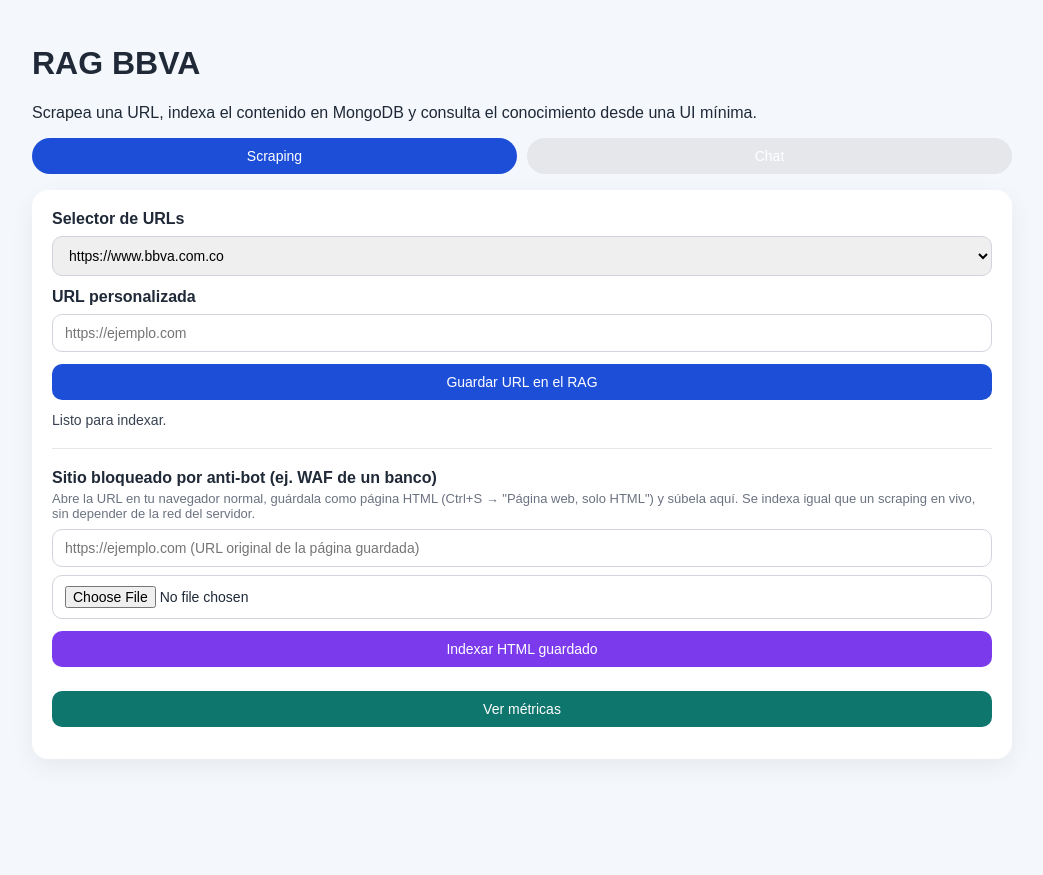
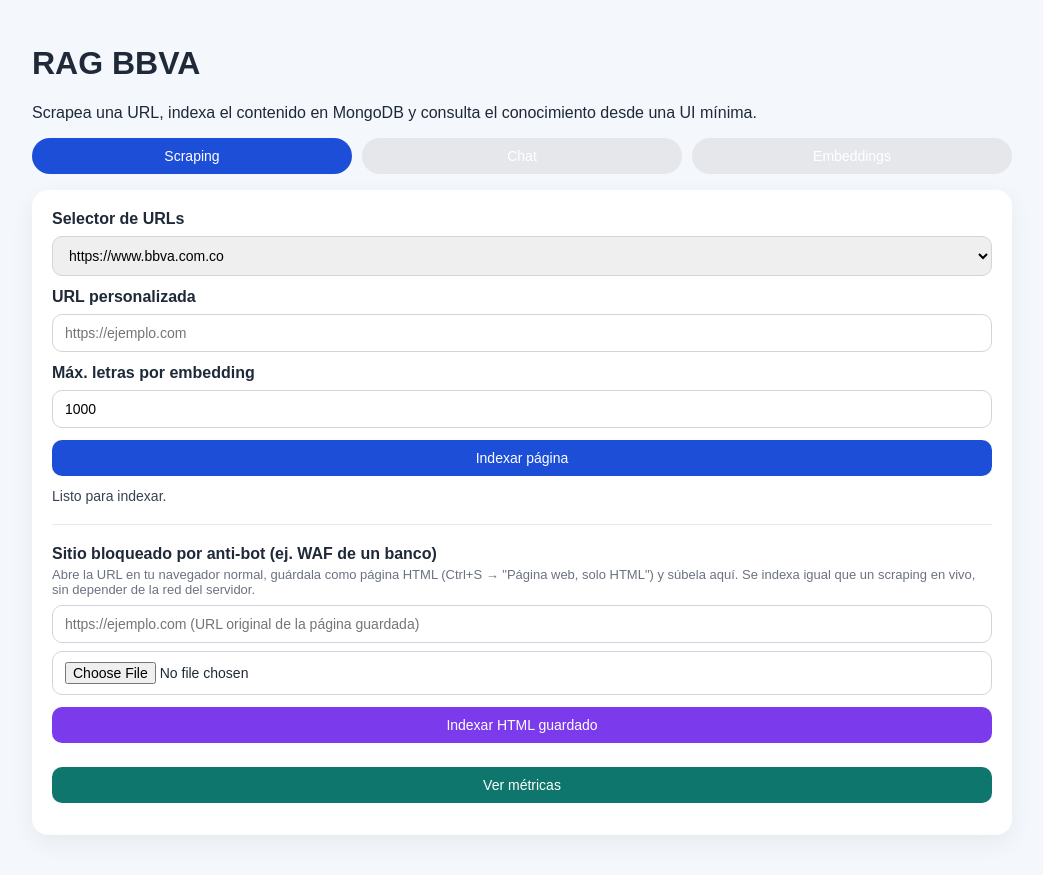
Before and after one commit to Fankrit10/Agent_BBVA, a FastAPI app: page / in a window 1280 px wide. Shown: the whole page, without its empty margins (118-1161 px from the left). Before the commit the page ends 727 px from the top, so only its background shows below. Run offline with FastAPI, Linux system fonts and the light colour scheme.

Commit message:
Final delivery

```diff
--- a/app/config.py
+++ b/app/config.py
@@ -16,6 +16,7 @@
     ]
     CHUNK_SIZE = int(os.getenv("CHUNK_SIZE", "600"))
     CHAT_WINDOW = int(os.getenv("CHAT_WINDOW", "6"))
+    MAX_CHARS_PER_EMBEDDING = int(os.getenv("MAX_CHARS_PER_EMBEDDING", "300"))
     LLM_MODEL = os.getenv("LLM_MODEL", "HuggingFaceH4/zephyr-7b-beta").strip(" '\"")
     HF_TOKEN = os.getenv("HF_TOKEN", "").strip(" '\"")
     LLM_MAX_NEW_TOKENS = int(os.getenv("LLM_MAX_NEW_TOKENS", "300"))
--- a/app/main.py
+++ b/app/main.py
@@ -57,15 +57,29 @@
 async def scrape_and_index(request: Request) -> dict[str, object]:
     payload = await request.json()
     url = payload.get("url", "").strip()
+    max_chars_value = payload.get("max_chars_per_embedding")
     if not url:
         raise HTTPException(status_code=400, detail="Se requiere una URL")
+
+    max_chars_per_embedding = None
+    if max_chars_value is not None:
+        try:
+            max_chars_per_embedding = int(max_chars_value)
+        except (TypeError, ValueError):
+            raise HTTPException(status_code=400, detail="max_chars_per_embedding debe ser un número entero")
+        if max_chars_per_embedding <= 0:
+            raise HTTPException(status_code=400, detail="max_chars_per_embedding debe ser mayor que 0")
 
     scraper_service = getattr(app.state, "scraper_service", None)
     if scraper_service is None:
         raise HTTPException(status_code=500, detail="Servicio no inicializado")
 
     try:
-        result = await run_in_threadpool(scraper_service.scrape_and_index, url)
+        result = await run_in_threadpool(
+            scraper_service.scrape_and_index,
+            url,
+            max_chars_per_embedding,
+        )
     except Exception as exc:  # noqa: BLE001
         raise HTTPException(status_code=500, detail=str(exc)) from exc
 
@@ -116,6 +130,22 @@
     return {"session_id": session_id, "messages": chat_service.get_history(session_id)}
 
 
+@app.get("/api/embeddings")
+def get_embeddings(limit: int = 100) -> dict[str, object]:
+    scraper_service = getattr(app.state, "scraper_service", None)
+    if scraper_service is None:
+        raise HTTPException(status_code=500, detail="Servicio no inicializado")
+    return {"embeddings": scraper_service.list_embeddings(limit=limit)}
+
+
+@app.post("/api/embeddings/clear")
+def clear_embeddings() -> dict[str, object]:
+    scraper_service = getattr(app.state, "scraper_service", None)
+    if scraper_service is None:
+        raise HTTPException(status_code=500, detail="Servicio no inicializado")
+    return scraper_service.clear_embeddings()
+
+
 @app.get("/api/analytics")
 def analytics() -> dict[str, object]:
     chat_service = getattr(app.state, "chat_service", None)
--- a/app/templates/index.html
+++ b/app/templates/index.html
@@ -29,6 +29,7 @@
       <div class="tabs">
         <button class="tab-btn active" data-tab="scrape">Scraping</button>
         <button class="tab-btn" data-tab="chat">Chat</button>
+        <button class="tab-btn" data-tab="embeddings">Embeddings</button>
       </div>
 
       <div id="scrape-panel" class="card">
@@ -38,8 +39,12 @@
         <label for="url-input" style="margin-top: 12px;">URL personalizada</label>
         <input id="url-input" placeholder="https://ejemplo.com" />
 
-        <button id="save-url-btn" style="margin-top: 12px;">Guardar URL en el RAG</button>
+        <label for="max-chars-embedding" style="margin-top: 12px;">Máx. letras por embedding</label>
+        <input id="max-chars-embedding" type="number" min="100" value="1000" />
+
+        <button id="save-url-btn" style="margin-top: 12px;">Indexar página</button>
         <div id="scrape-status" class="status">Listo para indexar.</div>
+        <div id="index-preview" class="status" style="margin-top: 8px; white-space: pre-wrap;"></div>
 
         <hr style="margin: 20px 0; border: none; border-top: 1px solid #e5e7eb;" />
 
@@ -70,13 +75,22 @@
         <div id="messages" class="messages"></div>
         <div id="debug-panel" class="messages hidden" style="margin-top: 12px;"></div>
       </div>
+
+      <div id="embeddings-panel" class="card hidden">
+        <button id="load-embeddings-btn" style="margin-top: 0;">Cargar embeddings guardados</button>
+        <button id="clear-embeddings-btn" style="margin-top: 12px; background: #b91c1c;">Borrar embeddings</button>
+        <div id="embeddings-status" class="status">Revisa el contenido embebido guardado.</div>
+        <div id="embeddings-list" class="messages" style="margin-top: 12px;"></div>
+      </div>
     </div>
 
     <script>
       const defaultUrlSelect = document.getElementById('url-select');
       const urlInput = document.getElementById('url-input');
+      const maxCharsInput = document.getElementById('max-chars-embedding');
       const saveUrlBtn = document.getElementById('save-url-btn');
       const scrapeStatus = document.getElementById('scrape-status');
+      const indexPreview = document.getElementById('index-preview');
       const uploadUrlInput = document.getElementById('upload-url-input');
       const uploadFileInput = document.getElementById('upload-file-input');
       const uploadBtn = document.getElementById('upload-btn');
@@ -90,6 +104,10 @@
       const chatStatus = document.getElementById('chat-status');
       const messagesEl = document.getElementById('messages');
       const debugPanel = document.getElementById('debug-panel');
+      const loadEmbeddingsBtn = document.getElementById('load-embeddings-btn');
+      const clearEmbeddingsBtn = document.getElementById('clear-embeddings-btn');
+      const embeddingsStatus = document.getElementById('embeddings-status');
+      const embeddingsList = document.getElementById('embeddings-list');
 
       async function loadDefaultUrls() {
         const response = await fetch('/api/default-urls');
@@ -107,18 +125,21 @@
         const selected = defaultUrlSelect.value;
         const custom = urlInput.value.trim();
         const url = custom || selected;
+        const maxChars = parseInt(maxCharsInput.value, 10) || 1000;
         scrapeStatus.textContent = 'Indexando...';
+        indexPreview.textContent = '';
         const response = await fetch('/api/scrape-and-index', {
           method: 'POST',
           headers: { 'Content-Type': 'application/json' },
-          body: JSON.stringify({ url })
+          body: JSON.stringify({ url, max_chars_per_embedding: maxChars })
         });
         const result = await response.json();
         if (!response.ok) {
           scrapeStatus.textContent = result.detail || 'Error al indexar';
           return;
         }
-        scrapeStatus.textContent = `Contenido guardado en el RAG (${result.action})`;
+        scrapeStatus.textContent = `Contenido indexado (${result.action}) · ${result.chunks_count} fragmentos · Máx. letras: ${result.max_chars_per_embedding}`;
+        indexPreview.textContent = `Vista previa del texto guardado:\n${result.preview}`;
       });
 
       uploadBtn.addEventListener('click', async () => {
@@ -147,6 +168,36 @@
         analyticsStatus.textContent = `Sesiones: ${data.total_sessions} · Mensajes: ${data.total_messages}`;
       });
 
+      loadEmbeddingsBtn.addEventListener('click', async () => {
+        embeddingsStatus.textContent = 'Cargando embeddings...';
+        embeddingsList.innerHTML = '';
+        const response = await fetch('/api/embeddings');
+        const data = await response.json();
+        if (!response.ok) {
+          embeddingsStatus.textContent = data.detail || 'Error al cargar embeddings';
+          return;
+        }
+        embeddingsStatus.textContent = `Embeddings cargados: ${data.embeddings.length}`;
+        data.embeddings.forEach((item) => {
+          const row = document.createElement('div');
+          row.className = 'message';
+          row.innerHTML = `<strong>${item.title}</strong> <br/><small>${item.source_url} · chunk ${item.chunk_index} · embedding: ${item.embedding_size}</small><br/>${item.text}`;
+          embeddingsList.appendChild(row);
+        });
+      });
+
+      clearEmbeddingsBtn.addEventListener('click', async () => {
+        embeddingsStatus.textContent = 'Borrando embeddings...';
+        const response = await fetch('/api/embeddings/clear', { method: 'POST' });
+        const data = await response.json();
+        if (!response.ok) {
+          embeddingsStatus.textContent = data.detail || 'Error al borrar embeddings';
+          return;
+        }
+        embeddingsStatus.textContent = `Embeddings borrados en ${data.cleared_documents} documentos.`;
+        embeddingsList.innerHTML = '';
+      });
+
       askBtn.addEventListener('click', async () => {
         const sessionId = sessionIdInput.value.trim() || 'default-session';
         const question = questionInput.value.trim();
@@ -172,6 +223,22 @@
         debug.innerHTML = `<strong>Debug LLM:</strong><pre style="white-space: pre-wrap; font-size: 12px; margin: 0;">${JSON.stringify(result.debug, null, 2)}</pre>`;
         debugPanel.prepend(debug);
 
+        if (Array.isArray(result.debug?.reranked_chunks)) {
+          const compare = document.createElement('div');
+          compare.className = 'message';
+          compare.innerHTML = `<strong>Comparador de ranks</strong><br/><table style="width:100%; border-collapse: collapse; font-size: 12px; margin-top: 8px;">` +
+            `<thead><tr><th style="text-align:left; padding:6px; border-bottom:1px solid #d1d5db;">Original</th><th style="text-align:left; padding:6px; border-bottom:1px solid #d1d5db;">Reranked</th><th style="text-align:left; padding:6px; border-bottom:1px solid #d1d5db;">Score</th><th style="text-align:left; padding:6px; border-bottom:1px solid #d1d5db;">Fuente</th></tr></thead><tbody>` +
+            result.debug.reranked_chunks.map((item) => `
+              <tr>
+                <td style="padding:6px; border-bottom:1px solid #e5e7eb;">${item.original_rank}</td>
+                <td style="padding:6px; border-bottom:1px solid #e5e7eb;">${item.reranked_rank}</td>
+                <td style="padding:6px; border-bottom:1px solid #e5e7eb;">${item.hybrid_score}</td>
+                <td style="padding:6px; border-bottom:1px solid #e5e7eb;">${item.source_url}</td>
+              </tr>`).join('') +
+            `</tbody></table>`;
+          debugPanel.prepend(compare);
+        }
+
         chatStatus.textContent = 'Respuesta generada.';
         questionInput.value = '';
       });
@@ -187,6 +254,7 @@
           const target = button.dataset.tab;
           document.getElementById('scrape-panel').classList.toggle('hidden', target !== 'scrape');
           document.getElementById('chat-panel').classList.toggle('hidden', target !== 'chat');
+          document.getElementById('embeddings-panel').classList.toggle('hidden', target !== 'embeddings');
         });
       });
 
```
Also changed, not shown: app/services/chat_service.py (+14 -6 lines), app/services/scraper_service.py (+99 -7 lines), README.md, 2 other files.
